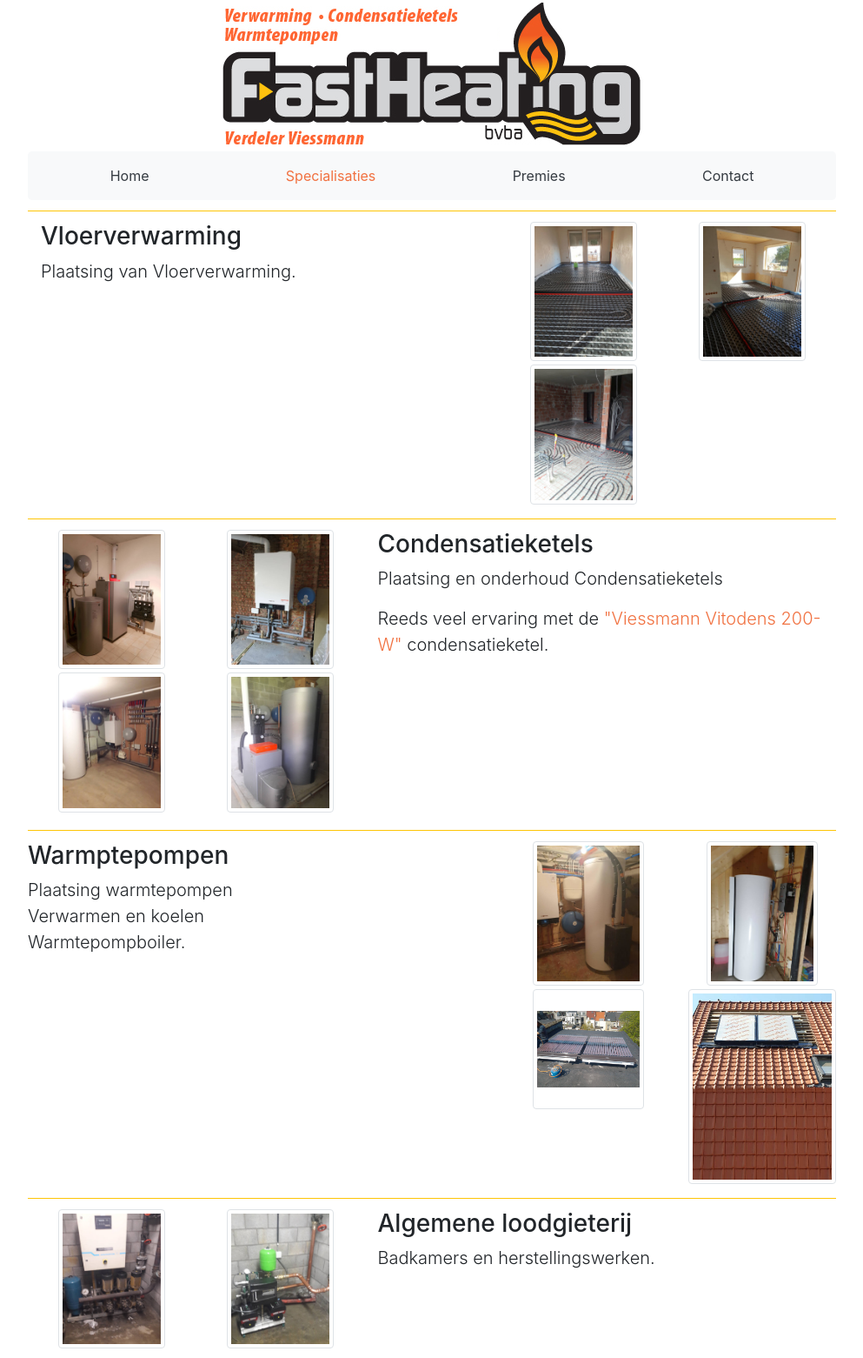
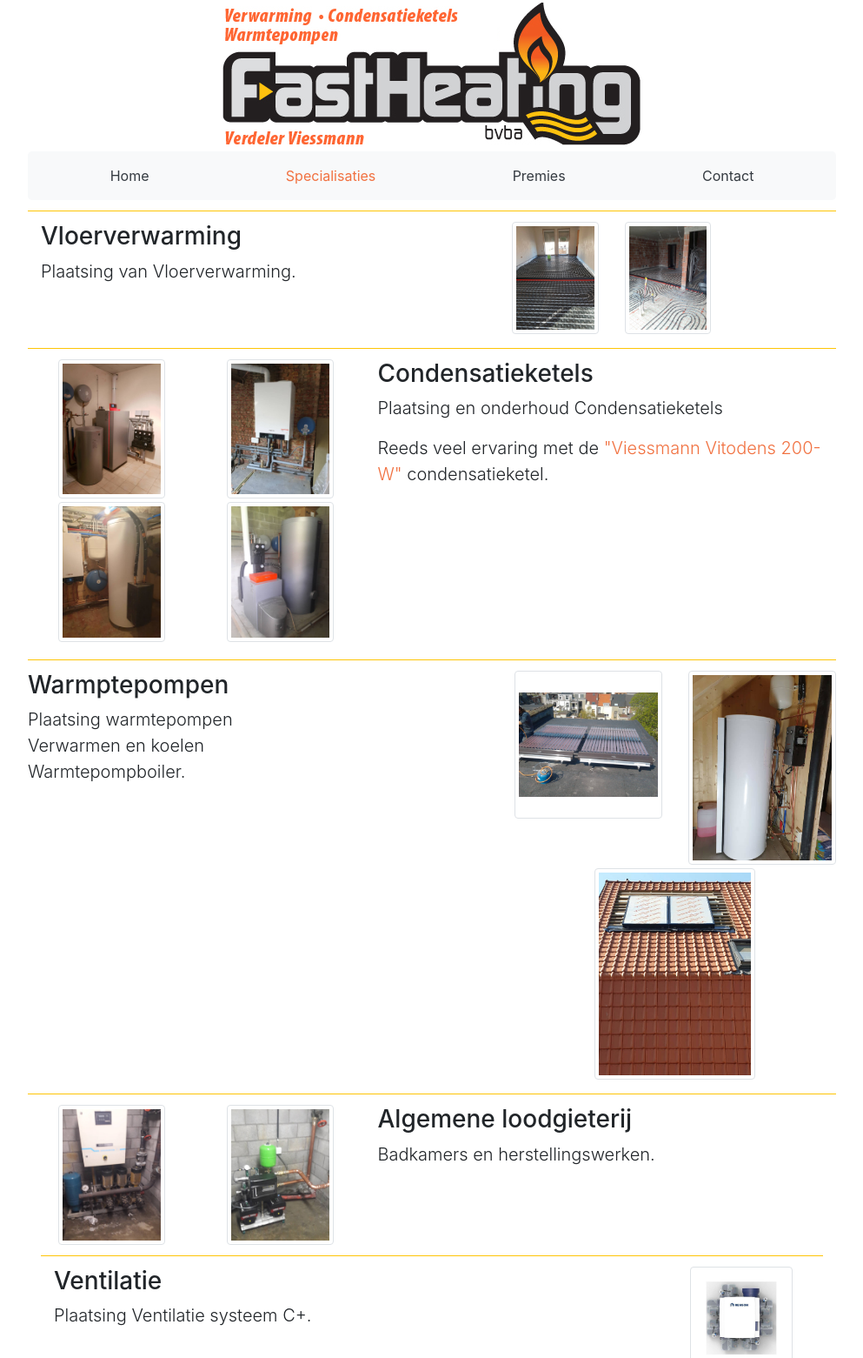
Before and after one commit to SiebeDom/fast-heating-website, a website: page src/specialisaties.html in a window 1280 px wide. Shown: the part 1-1562 px from the top of the page at 87% size, without its empty margins (143-1136 px from the left). Drawn offline with Linux system fonts and the light colour scheme.

Commit message:
Changes after discussion

```diff
--- a/src/specialisaties.html
+++ b/src/specialisaties.html
@@ -58,21 +58,13 @@
             <div class="col text-center">
               <a data-toggle="modal" data-target=".bd-example-modal-lg" data-title="Vloerverwarming op noppenplaten"
                 data-image="assets/vloerVerwarming/VV_vloerverwarmingNoppenplaten1.jpg">
-                <img src="assets/vloerVerwarming/VV_vloerverwarmingNoppenplaten1.jpg" class="w-75 img-thumbnail" />
+                <img src="assets/vloerVerwarming/VV_vloerverwarmingNoppenplaten1.jpg" class="img-thumbnail" />
               </a>
             </div>
             <div class="col text-center">
-              <a data-toggle="modal" data-target=".bd-example-modal-lg" data-title="Vloerverwarming op noppenplaten"
-                data-image="assets/vloerVerwarming/VV_vloerverwarmingNoppenplaten2.jpg">
-                <img src="assets/vloerVerwarming/VV_vloerverwarmingNoppenplaten2.jpg" class="w-75 img-thumbnail" />
-              </a>
-            </div>
-          </div>
-          <div class="row pb-1">
-            <div class="col text-center">
               <a data-toggle="modal" data-target=".bd-example-modal-lg" data-title="Vloerverwarming tackersysteem"
                 data-image="assets/vloerVerwarming/VV_vloerverwarmingTackersysteem.jpg">
-                <img src="assets/vloerVerwarming/VV_vloerverwarmingTackersysteem.jpg" class="w-75 img-thumbnail" />
+                <img src="assets/vloerVerwarming/VV_vloerverwarmingTackersysteem.jpg" class="img-thumbnail" />
               </a>
             </div>
             <div class="col text-center">
@@ -98,7 +90,7 @@
           <div class="row pb-1">
             <div class="col text-center">
               <a data-toggle="modal" data-target=".bd-example-modal-lg"
-                data-title="Het paradepaardje van Viessmann, namelijk de Vitocrossal 300 in combinatie met warm water boiler, luchtverwarming en radiatoren "
+                data-title="Het paradepaardje van Viessmann, namelijk de Vitocrossal 300 in combinatie met warmwater boiler, luchtverwarming en radiatoren "
                 data-image="assets/condensatieKetels/CK_Vitocrossal300_1.jpg">
                 <img src="assets/condensatieKetels/CK_Vitocrossal300_1.jpg" class="w-75 img-thumbnail" />
               </a>
@@ -114,9 +106,10 @@
           <div class="row pb-1">
             <div class="col text-center">
               <a data-toggle="modal" data-target=".bd-example-modal-lg"
-                data-title="Viessmann Vitodens 200 in combinatie met Viessmann zonneboiler van 300 liter"
-                data-image="assets/condensatieKetels/CK_ViessmannVitodens200.jpg">
-                <img src="assets/condensatieKetels/CK_ViessmannVitodens200.jpg" class="w-75 img-thumbnail" />
+                data-title="Viessmann Vitodens 200 condensatieketel in combinatie met Viessmann zonneboiler van 300 liter"
+                data-image="assets/warmtePompen/WP_ViessmannVitodens200ViessmannZonneboiler.jpg">
+                <img src="assets/warmtePompen/WP_ViessmannVitodens200ViessmannZonneboiler.jpg"
+                  class="w-75 img-thumbnail" />
               </a>
             </div>
             <div class="col text-center">
@@ -142,34 +135,26 @@
         <div class="row pb-1">
           <div class="col text-center">
             <a data-toggle="modal" data-target=".bd-example-modal-lg"
-              data-title="Viessmann Vitodens 200 in combinatie met Viessmann zonneboiler van 300 liter"
-              data-image="assets/warmtePompen/WP_ViessmannVitodens200ViessmannZonneboiler.jpg">
-              <img src="assets/warmtePompen/WP_ViessmannVitodens200ViessmannZonneboiler.jpg"
-                class="w-75 img-thumbnail" />
+              data-title="Viessmann Vitosol collector met vacuum buizen"
+              data-image="assets/warmtePompen/ZB_ViessmannVacuumBuizen.jpg">
+              <img src="assets/warmtePompen/ZB_ViessmannVacuumBuizen.jpg" class="img-thumbnail py-4" />
             </a>
           </div>
           <div class="col text-center">
             <a data-toggle="modal" data-target=".bd-example-modal-lg"
-              data-title="Viessmann warmtepompboiler aangesloten met Viessmann Vitosol vacuum -buiscollector volgens het heatpipe principe"
+              data-title="Viessmann warmtepompboiler op zonne energie - Uw bestaande elektrische boiler vervangen door een warmtepompboiler kan een grote besparing in kosten opleveren."
               data-image="assets/warmtePompen/WP_ViessmannWarmtepompboilerViessmannVitosolVacuum.jpg">
               <img src="assets/warmtePompen/WP_ViessmannWarmtepompboilerViessmannVitosolVacuum.jpg"
-                class="w-75 img-thumbnail" />
+                class="img-thumbnail" />
             </a>
           </div>
         </div>
         <div class="row">
           <div class="col text-center">
             <a data-toggle="modal" data-target=".bd-example-modal-lg"
-              data-title="Viessmann vacuum buizen voor zonne energie"
-              data-image="assets/warmtePompen/ZB_ViessmannVacuumBuizen.jpg">
-              <img src="assets/warmtePompen/ZB_ViessmannVacuumBuizen.jpg" class="w-75 img-thumbnail py-4" />
-            </a>
-          </div>
-          <div class="col text-center">
-            <a data-toggle="modal" data-target=".bd-example-modal-lg"
-              data-title="Viessmann Vitosol 200-FM zonnepanelen voor dak integratie"
+              data-title="Viessmann Vitosol 200-FM zonnepanelen geïntegreerd in het dak"
               data-image="assets/warmtePompen/ZB_ViessmannVitosol200FMZonnepanelen.jpg">
-              <img src="assets/warmtePompen/ZB_ViessmannVitosol200FMZonnepanelen.jpg" class="img-thumbnail" />
+              <img src="assets/warmtePompen/ZB_ViessmannVitosol200FMZonnepanelen.jpg" class="w-50 img-thumbnail" />
             </a>
           </div>
         </div>
@@ -187,13 +172,13 @@
         <div class="col-md-5 order-md-1">
           <div class="row">
             <div class="col text-center">
-              <a data-toggle="modal" data-target=".bd-example-modal-lg" data-title="Voor hoge drukpomp Grundfos"
+              <a data-toggle="modal" data-target=".bd-example-modal-lg" data-title="Vervanging defecte hogedrukpomp - vòòr"
                 data-image="assets/algemeneLoodgieterij/AL_voorHogeDrukpompGrundfos.jpg">
                 <img src="assets/algemeneLoodgieterij/AL_voorHogeDrukpompGrundfos.jpg" class="w-75 img-thumbnail" />
               </a>
             </div>
             <div class="col text-center">
-              <a data-toggle="modal" data-target=".bd-example-modal-lg" data-title="Na hoge drukpomp Grundfos"
+              <a data-toggle="modal" data-target=".bd-example-modal-lg" data-title="Vervanging defecte hogedrukpomp - ná"
                 data-image="assets/algemeneLoodgieterij/AL_naHogeDrukpompGrundfos.jpg">
                 <img src="assets/algemeneLoodgieterij/AL_naHogeDrukpompGrundfos.jpg" class="w-75 img-thumbnail" />
               </a>
```
